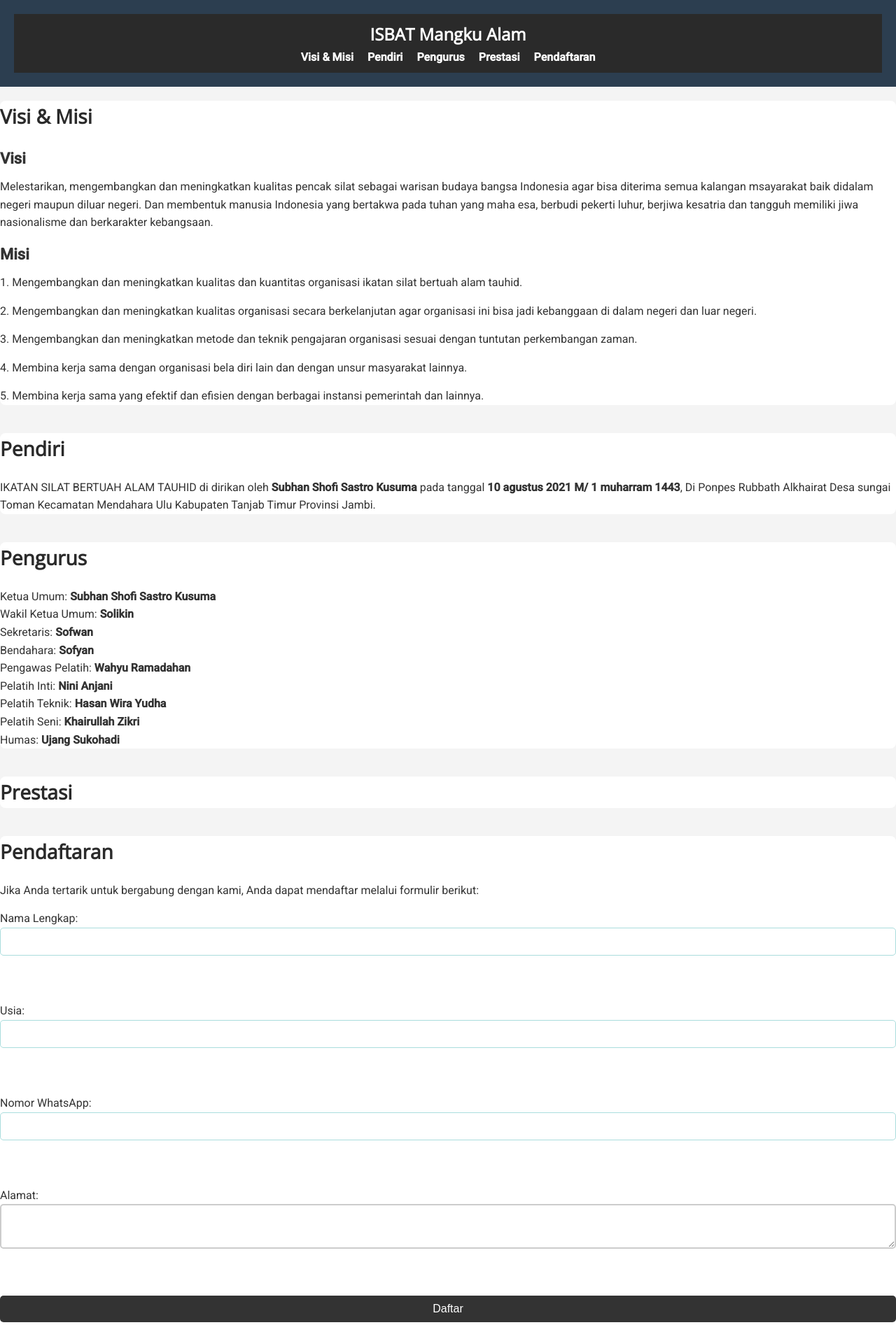
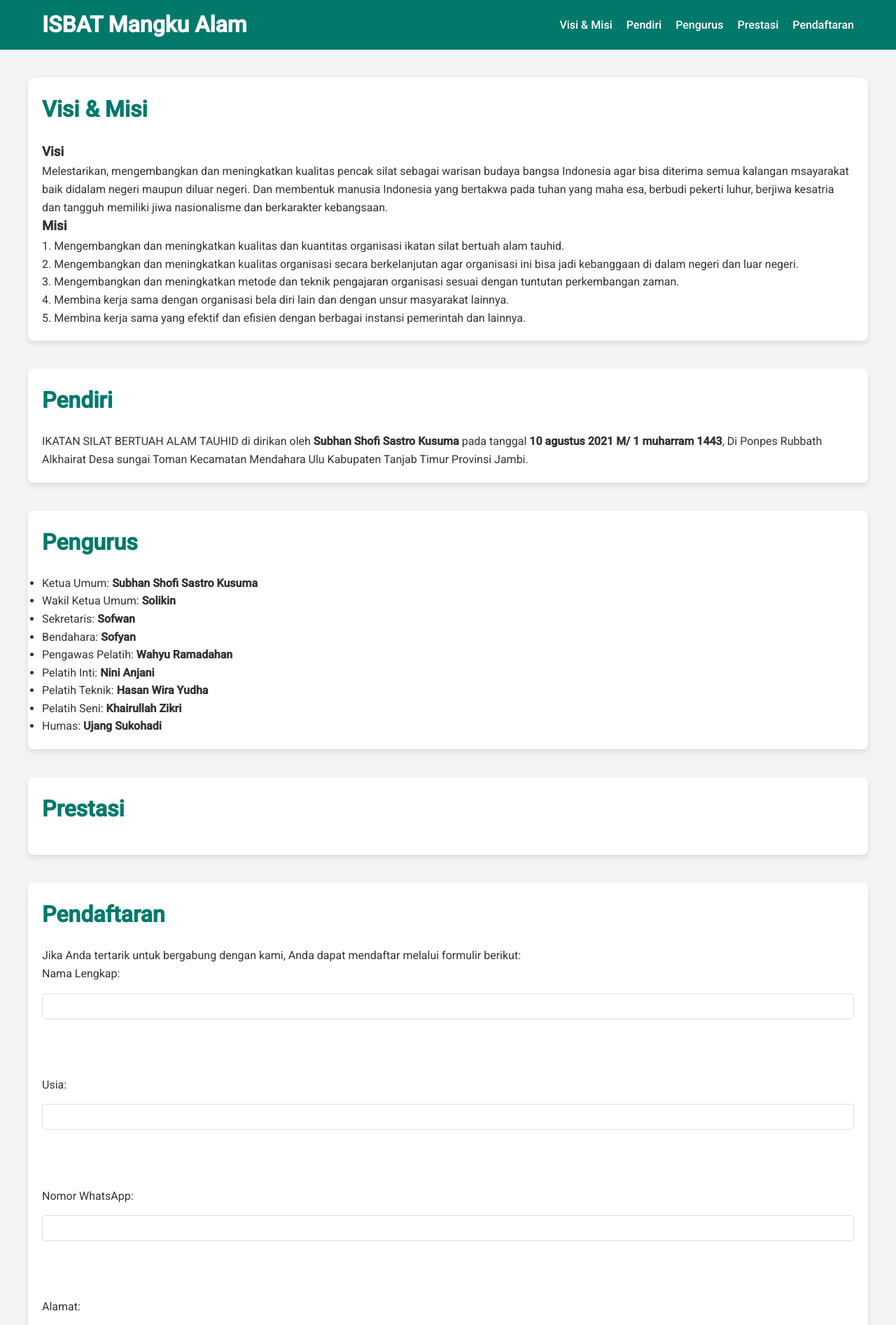
Before and after one commit to Sistana/IMA-2025, a plain HTML site: page index.html in a window 1280 px wide. Shown: the part 120-2014 px from the top of the page at 70% size. Drawn offline with nearby package versions, Linux system fonts and the light colour scheme; a script that the page names is missing.

Commit message:
Update style.css

```diff
--- a/style.css
+++ b/style.css
@@ -1,183 +1,123 @@
+/* Reset dasar */
 * {
     margin: 0;
     padding: 0;
     box-sizing: border-box;
 }
 
-header {
-    background-color: #2c3e50;
-    color: white;
-    padding: 20px;
-}
-header h1 {
-    font-size: 2rem;
-    text-align: center;
-}
-
-body{
+/* Body dan font */
+body {
     font-family: 'Roboto', sans-serif;
     background-color: #f4f4f4;
     color: #333;
     line-height: 1.6;
-    padding: 20 px;
 }
 
-h1, h2 {
-    font-family: 'Open Sans', sans-serif;
+/* Header */
+header {
+    background-color: #00796b;
+    color: white;
+    padding: 10px 0;
 }
 
-.navbar{
-    background-color: #2a2a2a;
-    color: white;
-    padding: 10px 0;
-    text-align:center;
+header .navbar {
+    display: flex;
+    justify-content: space-between;
+    align-items: center;
+    max-width: 1200px;
+    margin: auto;
+    padding: 0 20px;
 }
 
-.navbar h1{
-    font-size: 24px;
-
+header .navbar h1 {
+    font-size: 2rem;
 }
 
-.navbar nav ul {
+nav ul {
+    list-style: none;
     display: flex;
-    justify-content: center;
-    gap: 20px;
 }
 
-.navbar nav ul li {
-    list-style: none;
+nav ul li {
+    margin-left: 20px;
 }
 
-.navbar nav ul li a {
+nav ul li a {
+    color: white;
     text-decoration: none;
-    color: white;
-    font-weight: bold;
-
+    font-weight: 500;
+    transition: color 0.3s;
 }
 
-.navbar nav ul li a:hover {
-    color: #ff5722;
-    background-color: #333;
-    padding: 10px;
-    border-radius: 5px;
-
+nav ul li a:hover {
+    color: #ffeb3b;
 }
 
+/* Section */
 section {
-    padding: 40px 20 px;
-    margin: 20px 0;
+    max-width: 1200px;
+    margin: 40px auto;
+    padding: 20px;
     background-color: white;
+    box-shadow: 0 4px 8px rgba(0, 0, 0, 0.1);
     border-radius: 8px;
-    margin-bottom: 40px;
-
 }
 
-h2 {
-    color: #2a2a2a;
+section h2 {
+    font-size: 2rem;
     margin-bottom: 20px;
-    font-size: 28px;
-
+    color: #00796b;
 }
 
-h3 {
-    color: #333;
-    font-size: 22px;
-    margin-bottom: 10px;
-
+/* Form Pendaftaran */
+#form-pendaftaran {
+    display: grid;
+    grid-template-columns: 1fr;
+    gap: 15px;
 }
 
-p {
-    margin-bottom: 15px;
-    font-size: 16px;
-
+input, textarea {
+    width: 100%;
+    padding: 10px;
+    border: 1px solid #ddd;
+    border-radius: 5px;
 }
 
-form {
-    display: flex;
-    flex-direction: column;
-
-}
-
-form input, form textarea {
-    padding: 12px;
-    margin-bottom: 15px;
-    border-radius: 5px;
-    border: 2px solid #ccc;
-    font-size: 16px;
-
-}
-
-form input[type=submit] {
-    background-color: #333;
+input[type="submit"] {
+    background-color: #00796b;
     color: white;
     border: none;
     cursor: pointer;
-    padding: 10px 20px;
-    border-radius: 5px;
-}
-
-
-form input[type="submit"]:hover {
-    background-color: #ff5722;
-
-}
-
-input[type="text"], input[type="number"], input[type="tel"], textarea {
-    width: 100%;
-    padding: 10px;
-    border: 1px solid #add;
-    border-radius: 5px;
-    margin-bottom: 15px;
+    transition: background-color 0.3s;
 }
 
 input[type="submit"]:hover {
-    background-color: #3498db;
-    color: white;
-    cursor: pointer;
+    background-color: #004d40;
 }
 
-a {
-    transition: color 0.3s ease-in-out;
+textarea {
+    resize: vertical;
 }
 
-a:hover {
-    color: #ff5722;
+/* Footer */
+footer {
+    background-color: #00796b;
+    color: white;
+    padding: 20px;
+    text-align: center;
 }
 
-
-footer p {
-    font-size: 14px;
-
+footer .social-media {
+    margin-top: 10px;
 }
 
-@media (max-width: 768px) {
-    .navbar nav ul {
-        text-align: center;
-        padding: 0;
-
-    }
-
-    .navbar nav ul li {
-        display: block;
-        margin-bottom: 10px;
-    }
-
-    .navbar li {
-        display: block;
-        margin: 10px 0;
-    }
-
-
-    section {
-        padding: 20px;
-        background-color: #ffffff;
-        border-radius: 10px;
-        margin-bottom: 20px;
-    }
-
+footer .social-media a {
+    color: white;
+    margin: 0 10px;
+    font-size: 1.5rem;
+    transition: transform 0.3s;
 }
 
-.social-media a {
-    font-size: 24px;
-    margin-right: 10px;
+footer .social-media a:hover {
+    transform: scale(1.2);
 }
```
